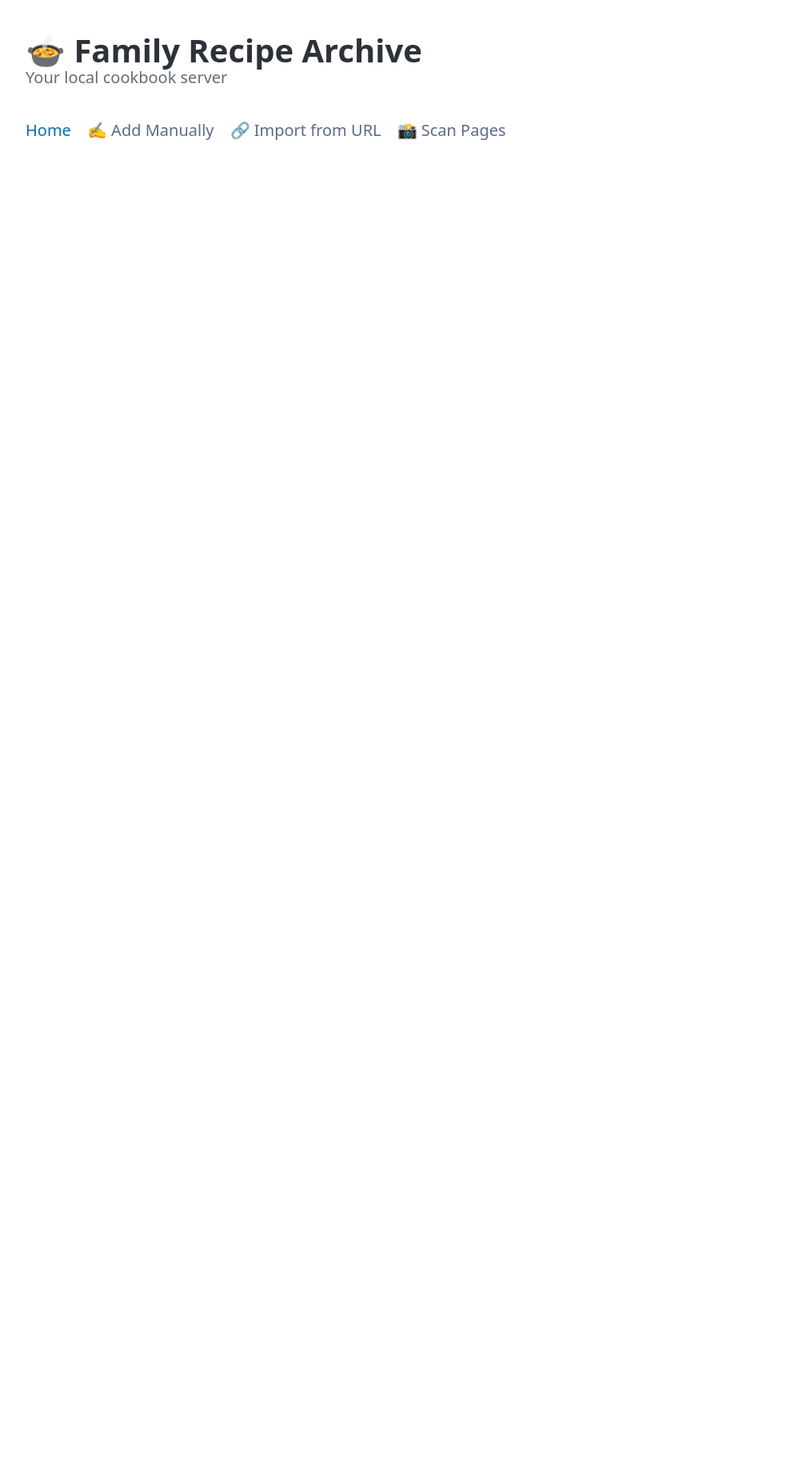
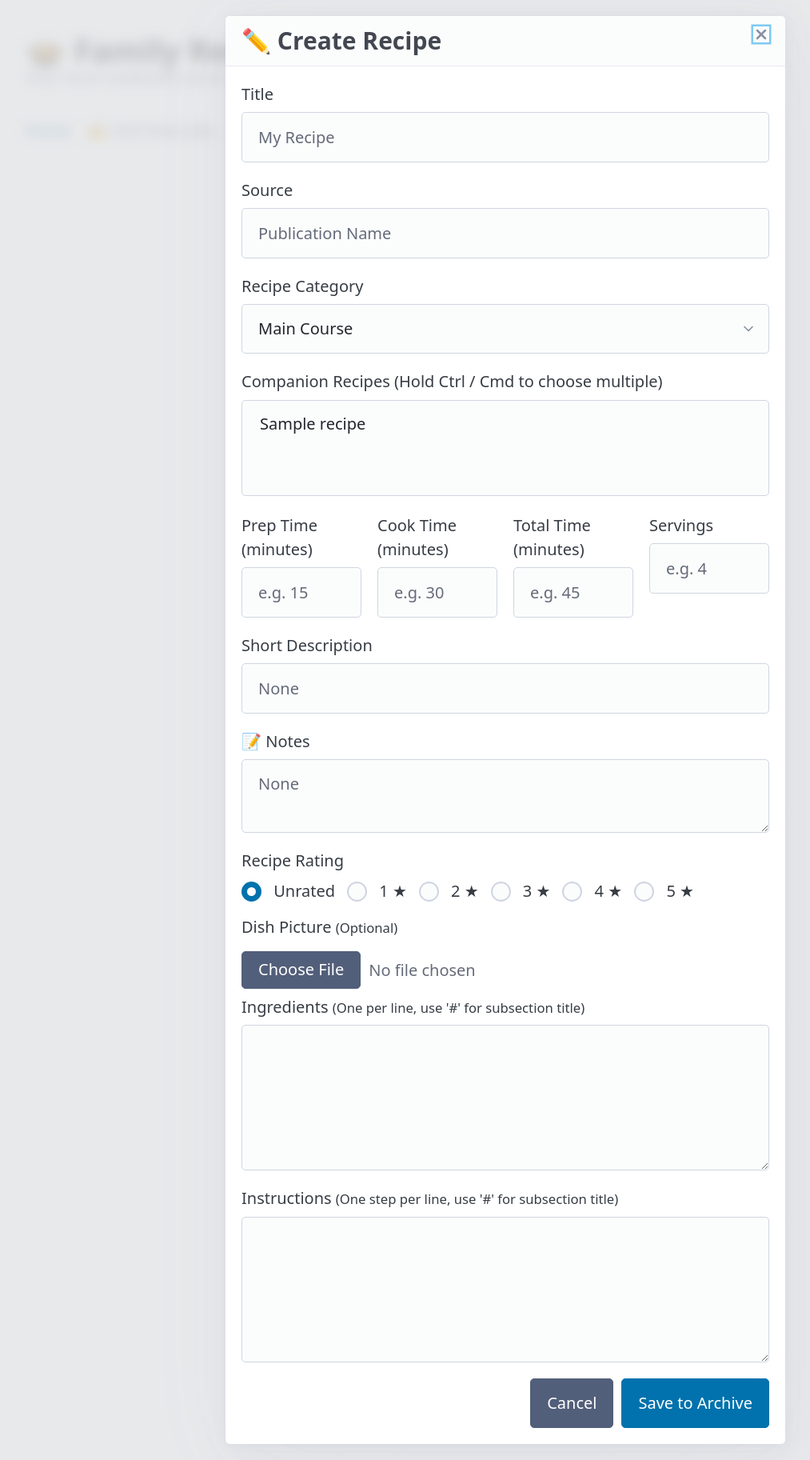
Before and after one commit to gbrucepayne/cookbook, a Flask app: template app/templates/index.html in a window 1280 px wide, after a click on "✍ Add Manually". Shown: the whole page at 80% size, without its empty margins (8-1021 px from the left). Run offline with Flask 3, Linux system fonts and the light colour scheme; the template is opened without the code that fills it: most values are stand-ins (such as "Sample title", 1, 10 or a date in 2020).

Commit message:
bugfix manual/edit functions

```diff
--- a/app/templates/index.html
+++ b/app/templates/index.html
@@ -33,6 +33,11 @@
     <!-- Child template content will render here -->
     {% block content %}{% endblock %}
 
+    {% include "recipes/modals/manual.html" %}
+    {% include "recipes/modals/import.html" %}
+    {% include "recipes/modals/scan.html" %}
+    {% include "recipes/modals/edit.html" %}
+
   </main>
 
 </body>
--- a/app/templates/recipes/home.html
+++ b/app/templates/recipes/home.html
@@ -68,10 +68,6 @@
   {% endfor %}
 </div>
 
-{% include "recipes/modals/manual.html" %}
-{% include "recipes/modals/import.html" %}
-{% include "recipes/modals/scan.html" %}
-
 <!-- Updated Pagination Controls to pass ALL filtering contexts forward -->
 {% if pagination.pages > 1 %}
 <nav aria-label="pagination" style="margin-top: 30px;">
--- /dev/null
+++ b/app/templates/recipes/modals/edit.html
@@ -0,0 +1,17 @@
+{# MODAL: MANUAL ENTRY #}
+<dialog id="modal-edit">
+  <article id="modal-edit-content" style="max-width: 700px; width: 100%;">
+    <header>
+      <a href="#close" aria-label="Close" class="close" onclick="closeModal('modal-edit')"></a>
+      <h3>✏️ Edit Recipe</h3>
+    </header>
+    {% with
+      form_action = form_action if form_action is defined else url_for('recipes.save_recipe'),
+      recipe = recipe if (recipe is defined and recipe) else None,
+      form_id = 'recipe-edit-form',
+      is_modal = True
+    %}
+      {% include 'recipes/partials/_form.html' %}
+    {% endwith %}
+  </article>
+</dialog>
--- a/app/templates/recipes/modals/manual.html
+++ b/app/templates/recipes/modals/manual.html
@@ -3,12 +3,12 @@
   <article id="modal-manual-content" style="max-width: 700px; width: 100%;">
     <header>
       <a href="#close" aria-label="Close" class="close" onclick="closeModal('modal-manual')"></a>
-      <h3>✏️ {% if recipe and recipe.title %}Edit{% else %}Create{% endif %} Recipe</h3>
+      <h3>✏️ Create Recipe</h3>
     </header>
     {% with
-      form_action = form_action if form_action is defined else url_for('recipes.save_recipe'),
-      recipe = recipe if (recipe is defined and recipe) else None,
-      form_id = form_id if (form_id is defined and recipe) else None,
+      form_action = '/recipe/create',
+      recipe = None,
+      form_id = 'recipe-create-form',
       is_modal = True
     %}
       {% include 'recipes/partials/_form.html' %}
--- a/app/templates/recipes/partials/_form.html
+++ b/app/templates/recipes/partials/_form.html
@@ -120,7 +120,7 @@
     <div style="display: flex; justify-content: flex-end; gap: 10px; margin-top: 15px;">
       {% if is_modal %}
         <button type="button" class="secondary" style="width: auto; margin:0;"
-          onclick="closeModal('modal-manual')"
+          onclick="closeModal({{ 'modal-edit' if recipe else 'modal-manual' }})"
         >
           Cancel
         </button>
--- a/app/templates/recipes/view.html
+++ b/app/templates/recipes/view.html
@@ -6,7 +6,7 @@
   <header class="view-header">
     <div style="display: flex; justify-content: space-between; align-items: center;">
       <h2 style="margin:0;">{{ recipe.title }}</h2>
-      <a href="#" onclick="openModal('modal-manual')" class="button secondary outline"
+      <a href="#" onclick="openModal('modal-edit')" class="button secondary outline"
         style="padding: 5px 15px; font-size: 0.85rem;">✏️ Edit</a>
     </div>
 
```
